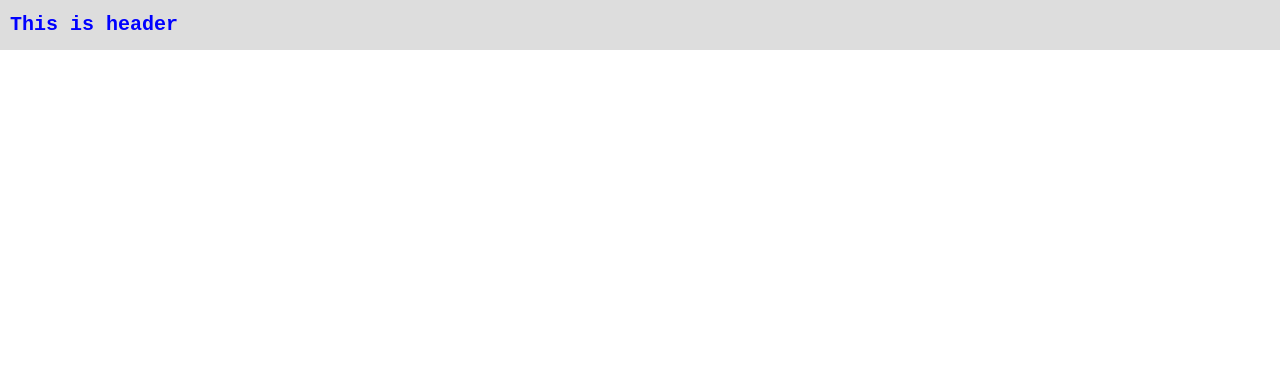
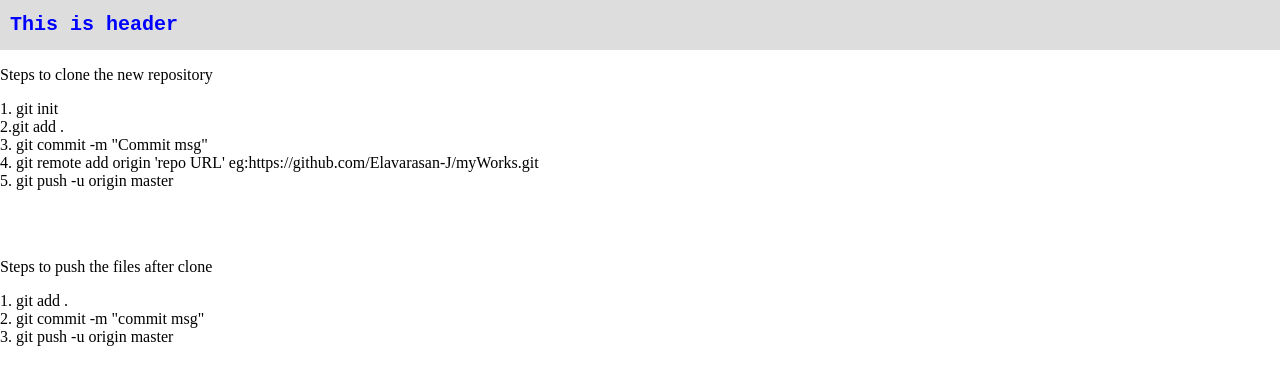
Before and after one commit to Elavarasan-J/grunt, a website: page index.html in a window 1280 px wide. Drawn offline with Linux system fonts and the light colour scheme.

Commit message:
git steps added

```diff
--- a/index.html
+++ b/index.html
@@ -8,6 +8,13 @@
             <h4>This is header</h4>
         </header>
 
+        <div class="main">
+            <p>Steps to clone the new repository</p>
+            <p>1. git init<br> 2.git add .<br> 3. git commit -m "Commit msg"<br> 4. git remote add origin 'repo URL' eg:https://github.com/Elavarasan-J/myWorks.git<br> 5. git push -u origin master</p>
+            <br><br>
+            <p>Steps to push the files after clone</p>
+            <p>1. git add .<br> 2. git commit -m "commit msg"<br> 3. git push -u origin master</p>
+        </div>
         <script src="assets/js/jquery-1.10.2.min.js"></script>
         <script src="assets/js/main.js"></script>
     </body>
```
Also changed, not shown: footer.html (+3 -0 lines).
